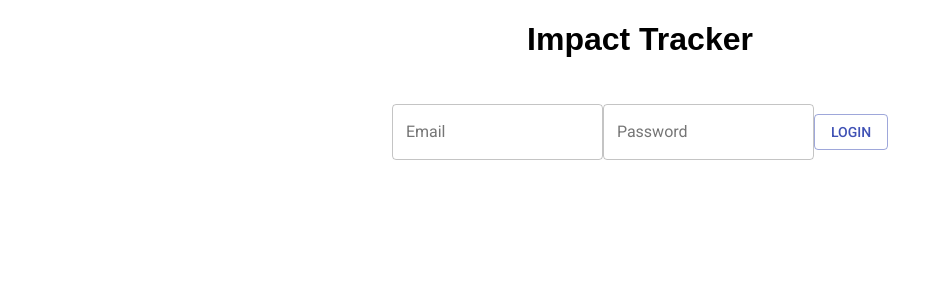
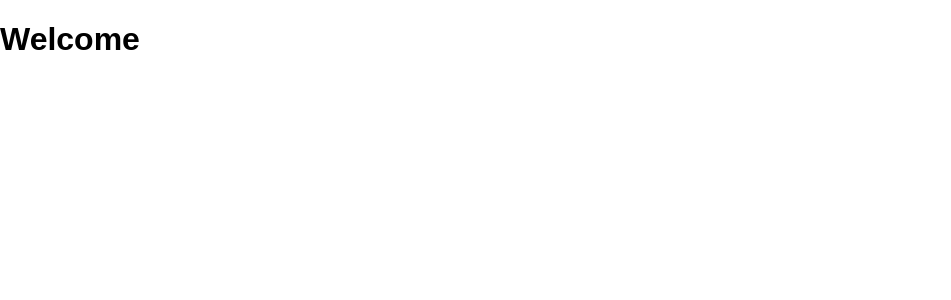
Before and after one commit to HelpRefugees/project-flamingo, a React (Create React App) app in the folder client/: page /home in a window 1280 px wide. Shown: the top 300 px of the page, without its empty margins (0-951 px from the left). Built offline with nearby package versions, Linux system fonts and the light colour scheme; the HTML template or start-up script is replaced by a standard one.

Commit message:
add router and redirect to home page after login [#160751907]
Co-authored-by: Islam Gad <i_gad_@hotmail.com>
Co-authored-by: Ada Solcan <asolcan@pivotal.io>
Co-authored-by: Jonathan Sharpe <jsharpe@pivotal.io>

```diff
--- a/client/package.json
+++ b/client/package.json
@@ -6,6 +6,7 @@
     "@material-ui/core": "^3.1.1",
     "react": "^16.5.2",
     "react-dom": "^16.5.2",
+    "react-router-dom": "^4.3.1",
     "react-scripts": "1.1.5"
   },
   "proxy": "http://localhost:3000",
--- a/client/src/App.js
+++ b/client/src/App.js
@@ -1,10 +1,18 @@
-import React, { Component } from "react";
-
+import React, { Component, Fragment } from "react";
+import { BrowserRouter as Router, Route, Link } from "react-router-dom";
 import LoginPage from "./authentication/LoginPage";
+import HomePage from "./home/HomePage";
 
 class App extends Component {
   render() {
-    return <LoginPage />;
+    return (
+      <Router>
+        <Fragment>
+          <Route exact path="/" component={LoginPage} />
+          <Route path="/home" component={HomePage} />
+        </Fragment>
+      </Router>
+    );
   }
 }
 
--- a/client/src/authentication/LoginComponent.js
+++ b/client/src/authentication/LoginComponent.js
@@ -1,5 +1,6 @@
 import React, { Component } from "react";
 import { Button, Grid, TextField } from "@material-ui/core";
+import { Redirect } from "react-router-dom";
 
 export default class LoginComponent extends Component {
   constructor() {
@@ -29,6 +30,7 @@ export default class LoginComponent extends Component {
   };
 
   render() {
+    if (this.state.isAuthenticated) return <Redirect to="/home" />;
     return (
       <Grid container spacing={24} alignItems="center" direction="column">
         <Grid item>
@@ -66,11 +68,6 @@ export default class LoginComponent extends Component {
             <p data-test-id="login-error">Invalid credentials</p>
           </Grid>
         )}
-        {this.state.isAuthenticated === true && (
-          <Grid item>
-            <p data-test-id="login-success">Valid credentials</p>
-          </Grid>
-        )}
       </Grid>
     );
   }
--- /dev/null
+++ b/client/src/home/HomePage.js
@@ -0,0 +1,7 @@
+import React, { Component } from "react";
+
+export default class HomePage extends Component {
+  render() {
+    return <h1> Welcome </h1>;
+  }
+}
```
Also changed, not shown: 2 other files (tests, documents, lock files or other folders).
